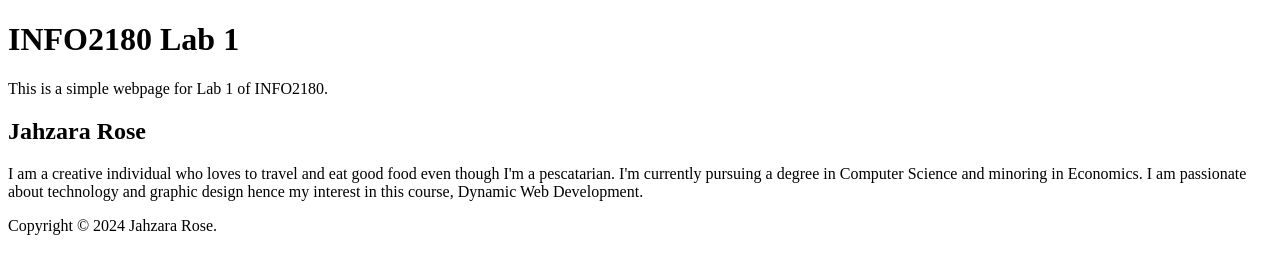
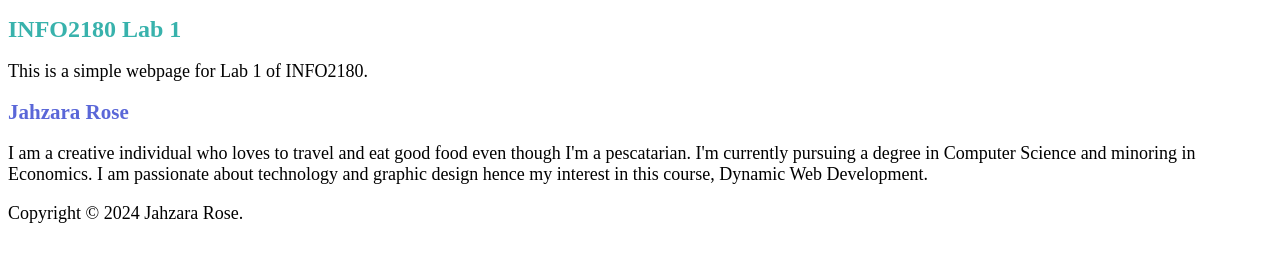
Before and after one commit to JahzaraRose/info2180-lab1, a plain HTML site: page index.html in a window 1280 px wide. Drawn offline with Linux system fonts and the light colour scheme.

Commit message:
Added css file

```diff
--- a/index.html
+++ b/index.html
@@ -4,6 +4,7 @@
     <meta charset="UTF-8">
     <meta name="viewport" content="width=device-width, initial-scale=1.0">
     <meta http-equiv="X-UA-Compatible" content="ie=edge">
+    <link rel="stylesheet" href="styles.css">
     <title>INFO2180 Lab 1</title>
 </head>
 <body>
--- /dev/null
+++ b/styles.css
@@ -0,0 +1,14 @@
+h1 {
+    font-size: 24px;
+    color: #38B2AC;
+}
+
+h2 {
+    font-size: 21px;
+    color: #5A67D8;
+}
+
+p {
+    font-size: 18px;
+    color: #000000;
+}
```
